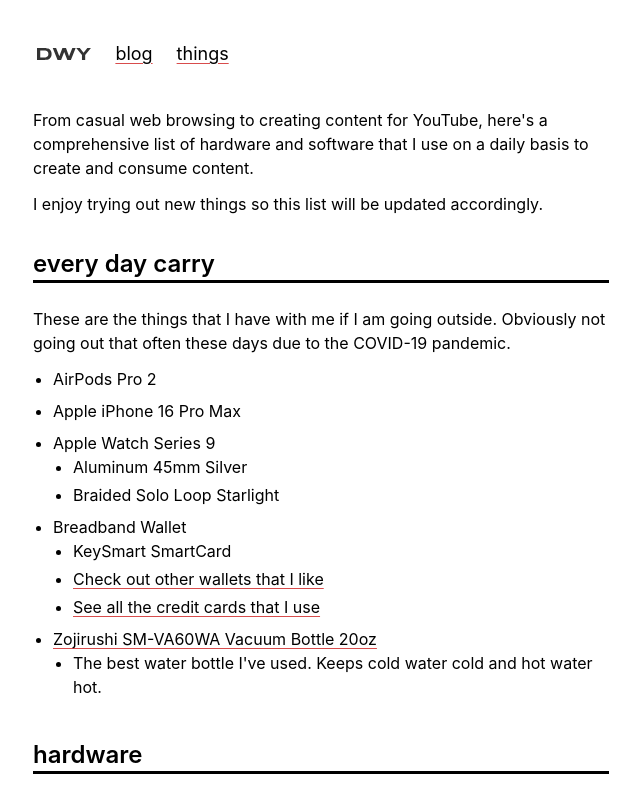
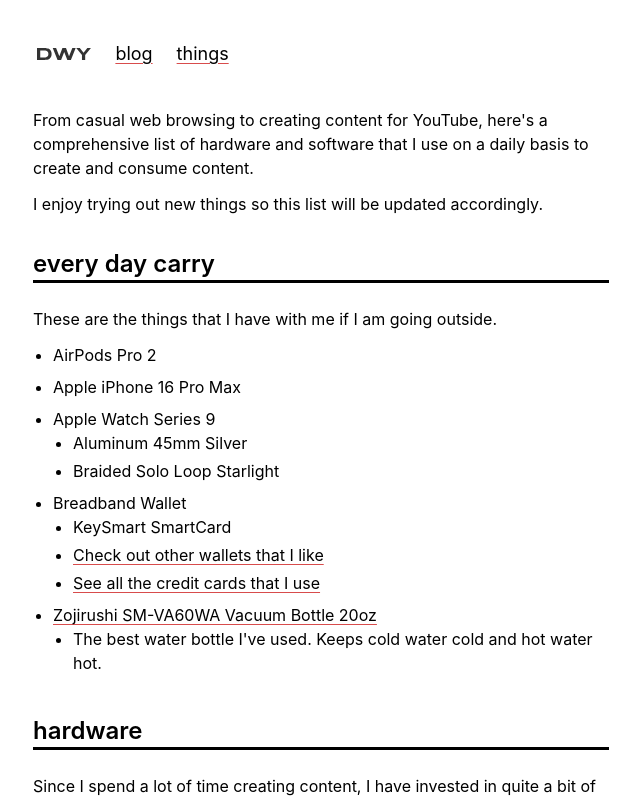
Before and after one commit to dickwyn/v4, a Next.js app: page /things in a window 1280 px wide. Shown: the top 800 px of the page, without its empty margins (319-959 px from the left). Built offline with nearby package versions, Linux system fonts and the light colour scheme.

Commit message:
chore: remove COVID-19 reference in things.ts

```diff
--- a/app/things/things.ts
+++ b/app/things/things.ts
@@ -2,7 +2,7 @@
   {
     name: 'every day carry',
     description:
-      'These are the things that I have with me if I am going outside. Obviously not going out that often these days due to the COVID-19 pandemic.',
+      'These are the things that I have with me if I am going outside.',
     sort: true,
     itemList: [
       {
```
